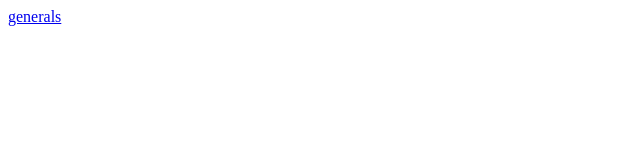
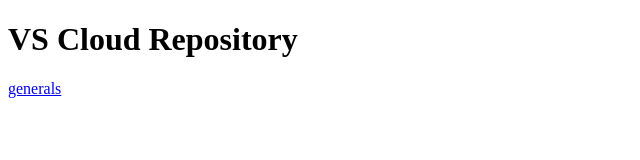
Before and after one commit to Tom-abc/repository, a plain HTML site: page index.html in a window 1280 px wide. Shown: the whole page, without its empty margins (0-640 px from the left). Drawn offline with Linux system fonts and the light colour scheme.

Commit message:
Update index.html

```diff
--- a/index.html
+++ b/index.html
@@ -5,6 +5,7 @@
         <meta charset="utf-8">
     </head>
     <body>
+        <h1>VS Cloud Repository</h1>
         <a href="genbot.zip">generals</a>
     </body>
 </html>
```
